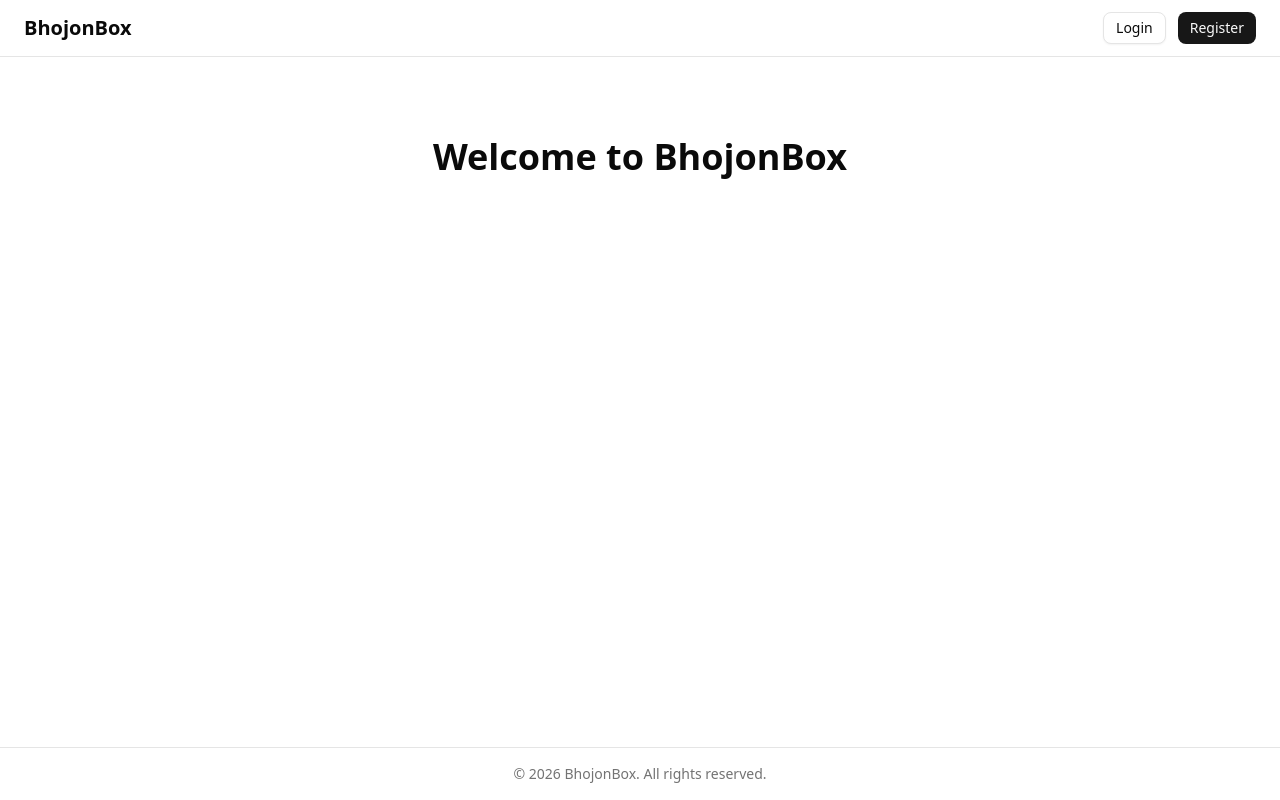
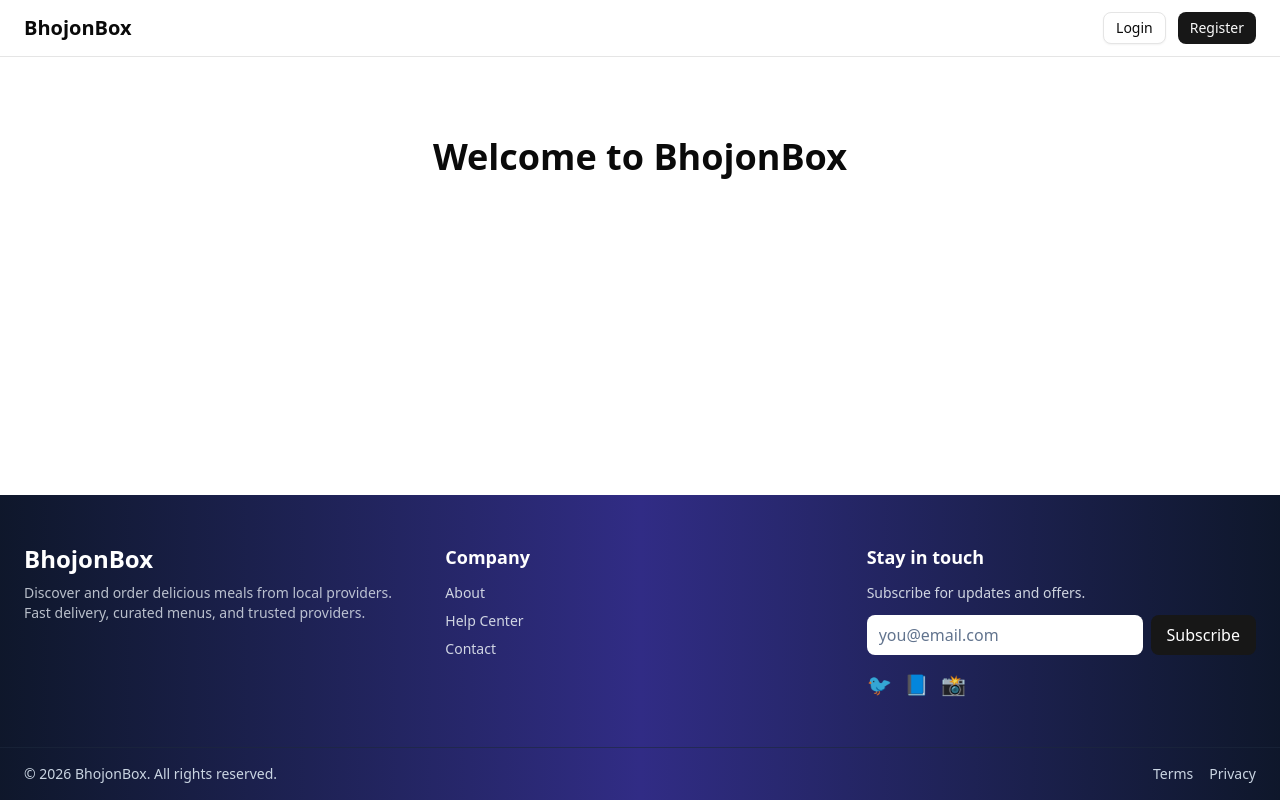
Before and after one commit to AbuBakkarSiddique007/bhojonbox_client, a Next.js app: page / in a window 1280 px wide. Built offline with nearby package versions, Linux system fonts and the light colour scheme; no server answers.

Commit message:
update : foote section

```diff
--- a/src/app/(CommonLayout)/layout.tsx
+++ b/src/app/(CommonLayout)/layout.tsx
@@ -1,4 +1,5 @@
 import Navbar from "@/components/shared/Navbar";
+import Footer from "@/components/shared/Footer";
 
 export default function CommonLayout({
     children,
@@ -11,10 +12,7 @@ export default function CommonLayout({
 
             <main className="flex-1">{children}</main>
 
-            {/* Footer section */}
-            <footer className="border-t px-6 py-4 text-center text-sm text-muted-foreground">
-                © {new Date().getFullYear()} BhojonBox. All rights reserved.
-            </footer>
+            <Footer />
         </div>
     );
 }
--- /dev/null
+++ b/src/components/shared/Footer.tsx
@@ -0,0 +1,55 @@
+"use client";
+
+import Link from "next/link";
+
+export default function Footer() {
+  return (
+    <footer className="bg-gradient-to-r from-slate-900 via-indigo-900 to-slate-900 text-white">
+      <div className="max-w-7xl mx-auto px-6 py-12 grid grid-cols-1 md:grid-cols-3 gap-8">
+        <div>
+          <Link href="/" className="text-2xl font-bold inline-block mb-2">BhojonBox</Link>
+          <p className="text-sm text-slate-200/80 max-w-sm">Discover and order delicious meals from local providers. Fast delivery, curated menus, and trusted providers.</p>
+        </div>
+
+        <div className="flex flex-col">
+          <h4 className="text-lg font-semibold mb-3">Company</h4>
+          <nav className="flex flex-col gap-2 text-sm text-slate-200/90">
+            <Link href="#" className="hover:underline">About</Link>
+            <Link href="#" className="hover:underline">Help Center</Link>
+            <Link href="#" className="hover:underline">Contact</Link>
+          </nav>
+        </div>
+
+        <div className="flex flex-col">
+          <h4 className="text-lg font-semibold mb-3">Stay in touch</h4>
+          <p className="text-sm text-slate-200/90 mb-3">Subscribe for updates and offers.</p>
+
+          <form className="flex gap-2" onSubmit={(e) => e.preventDefault()}>
+            <input
+              aria-label="Email"
+              placeholder="you@email.com"
+              className="flex-1 rounded-md px-3 py-2 text-slate-900 bg-white placeholder-slate-500 focus:outline-none focus:ring-2 focus:ring-primary"
+            />
+            <button className="px-4 py-2 bg-primary text-white rounded-md">Subscribe</button>
+          </form>
+
+          <div className="mt-4 flex items-center gap-3 text-xl">
+            <a href="#" aria-label="twitter" className="opacity-90 hover:opacity-100">🐦</a>
+            <a href="#" aria-label="facebook" className="opacity-90 hover:opacity-100">📘</a>
+            <a href="#" aria-label="instagram" className="opacity-90 hover:opacity-100">📸</a>
+          </div>
+        </div>
+      </div>
+
+      <div className="border-t border-slate-800/60">
+        <div className="max-w-7xl mx-auto px-6 py-4 flex flex-col md:flex-row items-center justify-between text-sm text-slate-300">
+          <div>© {new Date().getFullYear()} BhojonBox. All rights reserved.</div>
+          <div className="flex gap-4 mt-3 md:mt-0">
+            <Link href="#" className="hover:underline">Terms</Link>
+            <Link href="#" className="hover:underline">Privacy</Link>
+          </div>
+        </div>
+      </div>
+    </footer>
+  );
+}
```
